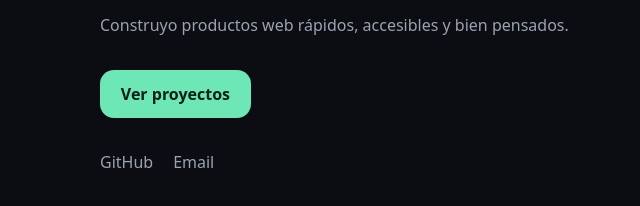
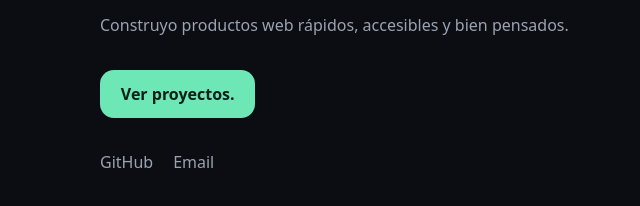
Before and after one commit to PaioAr/Portfolio, an Astro site: page / in a window 1280 px wide. Shown: the part 390-596 px from the top of the page, 0-640 px from the left. Built offline with nearby package versions, Linux system fonts and the light colour scheme; Astro itself is replaced by a stand-in of ours.

```diff
--- a/src/components/Hero.astro
+++ b/src/components/Hero.astro
@@ -21,7 +21,7 @@ import { url } from "../utils/url";
     <p class="tagline">{site.tagline}</p>
 
     <div class="actions">
-      <a class="btn btn--primary" href={url("proyectos")}>Ver proyectos</a>
+      <a class="btn btn--primary" href={url("proyectos")}>Ver proyectos.</a>
     </div>
 
     <ul class="socials">
```
